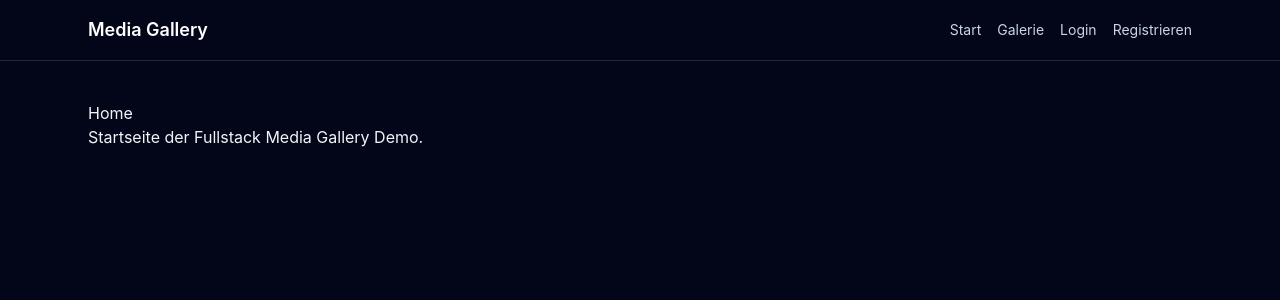
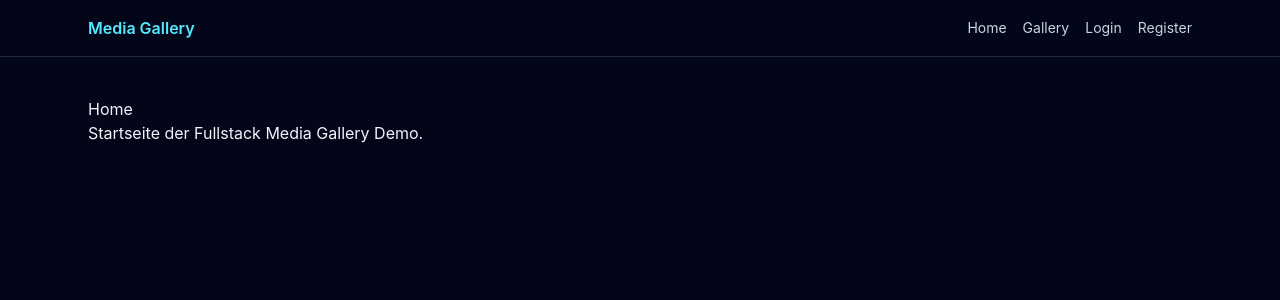
Before and after one commit to codemorra/fullstack-media-gallery-demo, a React (Vite) app in the folder frontend/: page / in a window 1280 px wide. Shown: the top 300 px of the page. Built offline with nearby package versions, Linux system fonts and the light colour scheme; no server answers.

Commit message:
feat: add authenticated navigation and logout

```diff
--- a/frontend/src/App.tsx
+++ b/frontend/src/App.tsx
@@ -4,6 +4,7 @@ import {
   getCurrentUser,
   isApiConfigured,
   login,
+  logout,
   register,
   type AuthenticatedUser,
 } from './lib/api.ts';
@@ -52,12 +53,23 @@ function App() {
     await register(username, email, password);
   }
 
+  async function handleLogout() {
+    await logout();
+
+    setUser(null);
+    setAuthStatus('unauthenticated');
+  }
+
   const isCheckingAuth = authStatus === 'loading';
   const isAuthenticated = authStatus === 'authenticated';
 
   return (
     <div className="min-h-screen bg-slate-950 text-slate-100">
-      <Navbar />
+      <Navbar
+        user={user}
+        isCheckingAuth={isCheckingAuth}
+        onLogout={handleLogout}
+      />
 
       <main className="mx-auto w-full max-w-6xl px-6 py-10">
         <Routes>
--- a/frontend/src/components/Navbar.tsx
+++ b/frontend/src/components/Navbar.tsx
@@ -1,28 +1,76 @@
-import { Link } from 'react-router';
+import { useState } from 'react';
+import { Link, useNavigate } from 'react-router';
+import type { AuthenticatedUser } from '../lib/api.ts';
 
-function Navbar() {
+type NavbarProps = {
+  user: AuthenticatedUser | null;
+  isCheckingAuth: boolean;
+  onLogout: () => Promise<void>;
+};
+
+function Navbar({ user, isCheckingAuth, onLogout }: NavbarProps) {
+  const navigate = useNavigate();
+  const [errorMessage, setErrorMessage] = useState<string | null>(null);
+
+  async function handleLogout() {
+    setErrorMessage(null);
+
+    try {
+      await onLogout();
+      navigate('/');
+    } catch (error) {
+      setErrorMessage(
+        error instanceof Error ? error.message : 'Logout fehlgeschlagen.',
+      );
+    }
+  }
+
   return (
-    <header className="border-b border-slate-800">
+    <header className="border-b border-slate-800 bg-slate-950">
       <nav className="mx-auto flex w-full max-w-6xl items-center justify-between px-6 py-4">
-        <Link className="text-lg font-semibold text-white" to="/">
+        <Link className="font-semibold text-cyan-300" to="/">
           Media Gallery
         </Link>
 
-        <div className="flex gap-4 text-sm text-slate-300">
-          <Link className="hover:text-white" to="/">
-            Start
+        <div className="flex items-center gap-4 text-sm text-slate-300">
+          <Link className="hover:text-cyan-300" to="/">
+            Home
           </Link>
-          <Link className="hover:text-white" to="/gallery">
-            Galerie
+          <Link className="hover:text-cyan-300" to="/gallery">
+            Gallery
           </Link>
-          <Link className="hover:text-white" to="/login">
-            Login
-          </Link>
-          <Link className="hover:text-white" to="/register">
-            Registrieren
-          </Link>
+
+          {isCheckingAuth ? (
+            <span className="text-slate-500">Checking session …</span>
+          ) : user ? (
+            <>
+              <span className="text-slate-400">{user.username}</span>
+              <button
+                className="hover:text-cyan-300"
+                type="button"
+                onClick={handleLogout}
+              >
+                Logout
+              </button>
+            </>
+          ) : (
+            <>
+              <Link className="hover:text-cyan-300" to="/login">
+                Login
+              </Link>
+              <Link className="hover:text-cyan-300" to="/register">
+                Register
+              </Link>
+            </>
+          )}
         </div>
       </nav>
+
+      {errorMessage && (
+        <p className="px-6 pb-3 text-center text-sm text-red-300">
+          {errorMessage}
+        </p>
+      )}
     </header>
   );
 }
```
